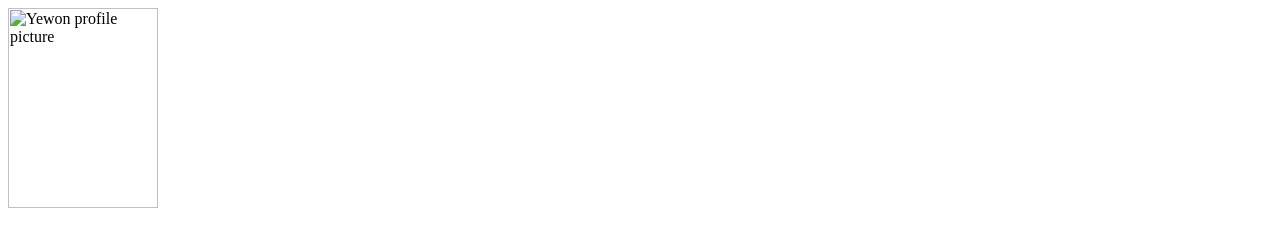
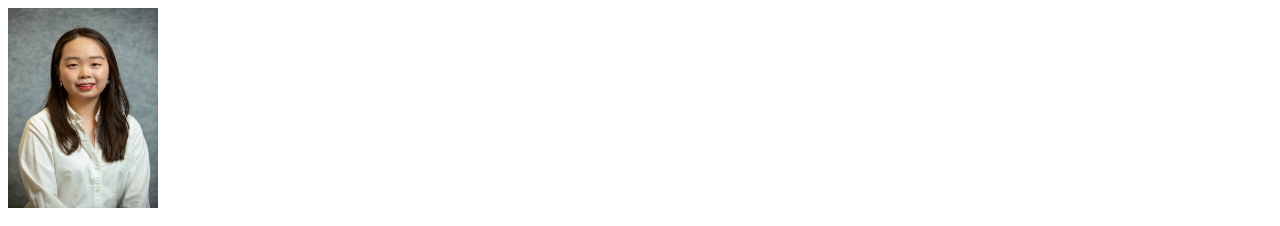
Before and after one commit to ge4fdf/CV, a plain HTML site: page index.html in a window 1280 px wide. Shown: the top 226 px of the page. Drawn offline with Linux system fonts and the light colour scheme.

Commit message:
Update index.html

```diff
--- a/index.html
+++ b/index.html
@@ -4,7 +4,7 @@
     <title>Yewon's personal website</title>
 </head>
 <body>
-    <img src="image/YS.jpg" style="width: 150px;height: 200px;" alt="Yewon profile picture">
+    <img src="YS.jpg" style="width: 150px;height: 200px;" alt="Yewon profile picture">
     <h1>Yewon Shin</h1>
     <p><em>Post doctoral researcher</em></p>
     <p>Hello, my name is Yewon Shin and I am from S.Korea. I did my bachleor degree at Kyungpook National university and finisehd Ph.D. at Colorado School of Mines in Colorado.</p>
```
